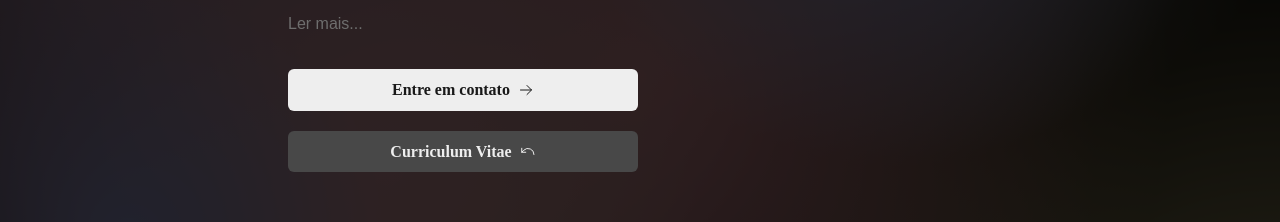
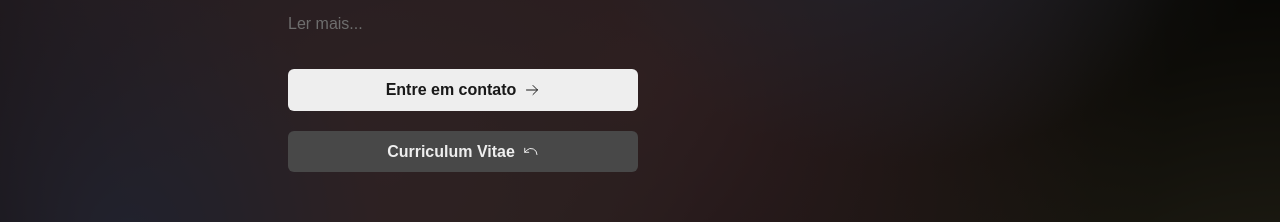
Before and after one commit to albanogabriel/my-portfolio, a React (Vite) app: page / in a window 1280 px wide. Shown: the part 323-545 px from the top of the page. Built offline with nearby package versions, Linux system fonts and the light colour scheme; a web font is replaced by a local one.

Commit message:
fix: pequena alteração

```diff
--- a/src/components/LinkButtonPrimary/styles.ts
+++ b/src/components/LinkButtonPrimary/styles.ts
@@ -20,7 +20,7 @@ export const StyledLinkButton = styled(Link)<StyledLinkButtonProps>`
   font-weight: bold;
   color: ${(props) => props.theme.color['gray-800']};
   background-color: ${(props) => props.theme.color['gray-050']};
-  font-family: ${(props) => props.theme.fontFamilies.default};
+  font-family: ${(props) => props.theme.fontFamilies.default}, sans-serif;
   font-weight: 600;
 
   svg {
```
